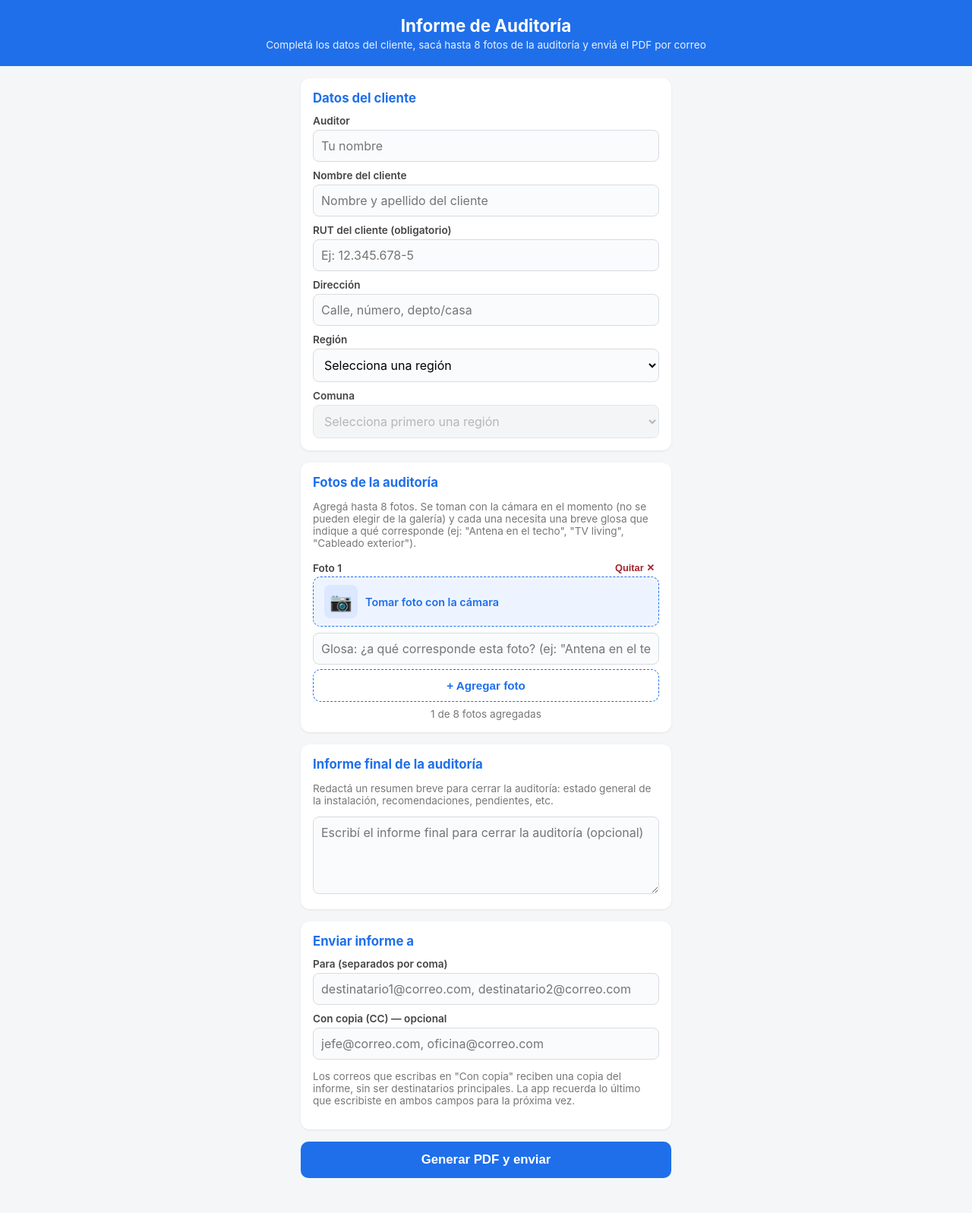
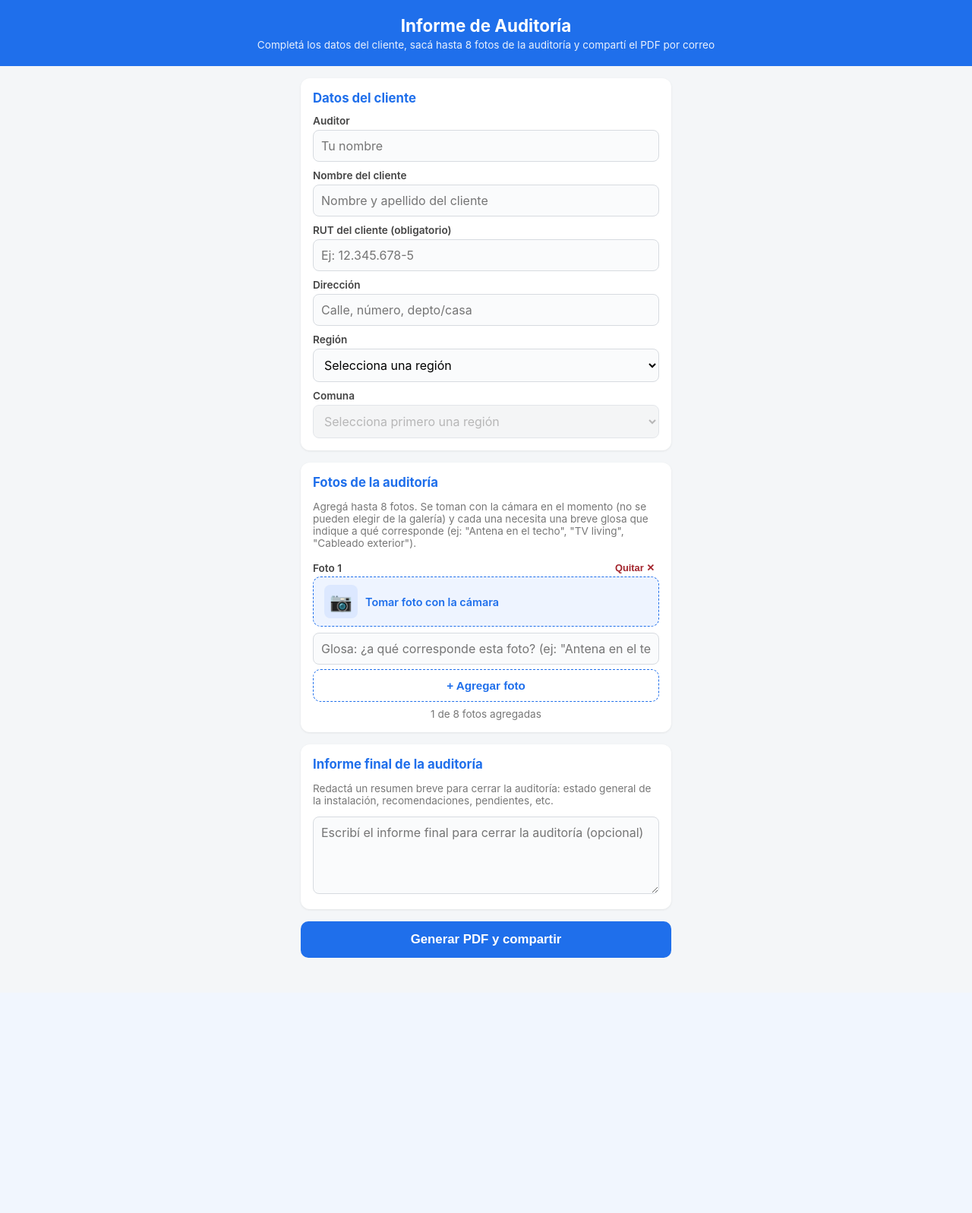
Before and after one commit to darrbe7-cloud/informe-instalaciones, a Flask app: page / in a window 1280 px wide. Shown: the whole page at 76% size. After the commit the page ends 1261 px from the top, so only its background shows below. Run offline with Flask 3, Linux system fonts and the light colour scheme.

Commit message:
Update index.html

```diff
--- a/templates/index.html
+++ b/templates/index.html
@@ -13,7 +13,7 @@
 <body>
   <header class="app-header">
     <h1>Informe de Auditoría</h1>
-    <p class="subtitle">Completá los datos del cliente, sacá hasta 8 fotos de la auditoría y enviá el PDF por correo</p>
+    <p class="subtitle">Completá los datos del cliente, sacá hasta 8 fotos de la auditoría y compartí el PDF por correo</p>
   </header>
 
   <main>
@@ -27,7 +27,7 @@
       {% endif %}
     {% endwith %}
 
-    <form action="{{ url_for('enviar') }}" method="POST" enctype="multipart/form-data" id="form-informe">
+    <form action="{{ url_for('generar_pdf_endpoint') }}" method="POST" enctype="multipart/form-data" id="form-informe">
 
       <section class="card">
         <h2>Datos del cliente</h2>
@@ -71,18 +71,7 @@
         <textarea name="observacion" rows="4" placeholder="Escribí el informe final para cerrar la auditoría (opcional)"></textarea>
       </section>
 
-      <section class="card">
-        <h2>Enviar informe a</h2>
-
-        <label for="correo_extra">Para (separados por coma)</label>
-        <input type="text" id="correo_extra" name="correo_extra" placeholder="destinatario1@correo.com, destinatario2@correo.com" required />
-
-        <label for="cc_extra">Con copia (CC) — opcional</label>
-        <input type="text" id="cc_extra" name="cc_extra" placeholder="jefe@correo.com, oficina@correo.com" />
-        <p class="hint">Los correos que escribas en "Con copia" reciben una copia del informe, sin ser destinatarios principales. La app recuerda lo último que escribiste en ambos campos para la próxima vez.</p>
-      </section>
-
-      <button type="submit" class="btn-enviar" id="btn-enviar">Generar PDF y enviar</button>
+      <button type="submit" class="btn-enviar" id="btn-enviar">Generar PDF y compartir</button>
     </form>
   </main>
 
```
